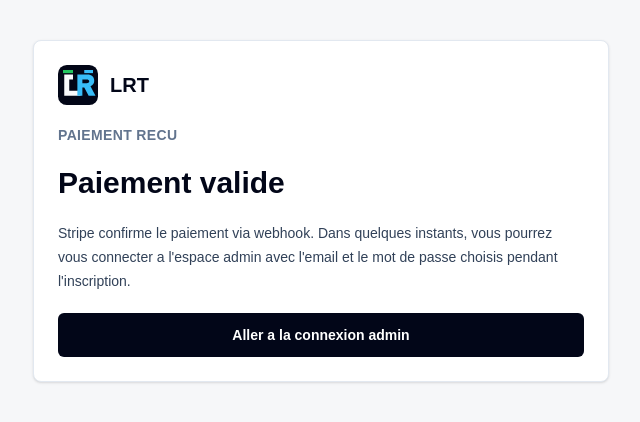
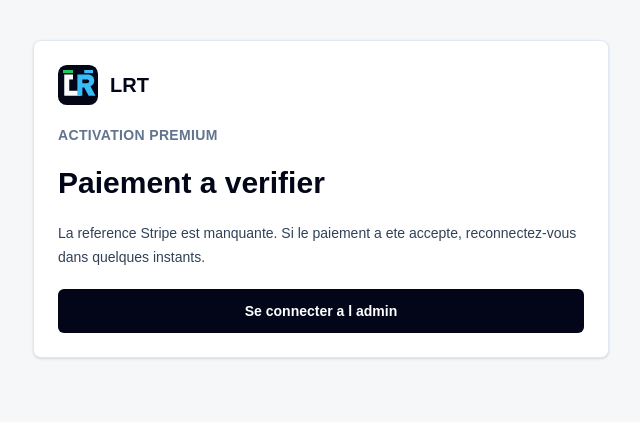
Before and after one commit to rocket111111152442/LRT, a Next.js app: page /pro/merci in a window 1280 px wide. Shown: the top 422 px of the page, without its empty margins (319-959 px from the left). Built offline with nearby package versions, Linux system fonts and the light colour scheme.

Commit message:
Activate pro accounts after Stripe payment

```diff
--- a/src/app/api/stripe/webhook/route.ts
+++ b/src/app/api/stripe/webhook/route.ts
@@ -2,6 +2,7 @@ import { headers } from "next/headers";
 import { NextResponse } from "next/server";
 import Stripe from "stripe";
 import { prisma } from "@/lib/prisma";
+import { activatePaidCheckoutSession } from "@/lib/pro/paymentActivation";
 
 export async function POST(request: Request) {
   const secretKey = process.env.STRIPE_SECRET_KEY;
@@ -32,18 +33,7 @@ export async function POST(request: Request) {
   }
 
   if (event.type === "checkout.session.completed") {
-    const session = event.data.object;
-    const proAccountId = session.metadata?.proAccountId;
-
-    if (proAccountId) {
-      await prisma.proAccount.update({
-        where: { id: proAccountId },
-        data: {
-          paymentStatus: "PAID",
-          stripeSessionId: session.id,
-        },
-      });
-    }
+    await activatePaidCheckoutSession(event.data.object);
   }
 
   if (event.type === "checkout.session.expired") {
--- a/src/app/pro/merci/page.tsx
+++ b/src/app/pro/merci/page.tsx
@@ -1,27 +1,111 @@
 import Link from "next/link";
+import Stripe from "stripe";
 import { LrtLogo } from "@/components/LrtLogo";
+import { activatePaidCheckoutSession } from "@/lib/pro/paymentActivation";
 
-export default function ProThanksPage() {
+export const dynamic = "force-dynamic";
+
+type ProThanksPageProps = {
+  searchParams: Promise<{ session_id?: string }>;
+};
+
+type ConfirmationState = {
+  title: string;
+  message: string;
+  isActive: boolean;
+  accountSlug?: string | null;
+};
+
+async function confirmStripePayment(
+  sessionId?: string,
+): Promise<ConfirmationState> {
+  if (!sessionId) {
+    return {
+      title: "Paiement a verifier",
+      message:
+        "La reference Stripe est manquante. Si le paiement a ete accepte, reconnectez-vous dans quelques instants.",
+      isActive: false,
+    };
+  }
+
+  if (!process.env.STRIPE_SECRET_KEY) {
+    return {
+      title: "Paiement recu",
+      message:
+        "Stripe est revenu vers LRT, mais la cle secrete n est pas configuree cote serveur.",
+      isActive: false,
+    };
+  }
+
+  try {
+    const stripe = new Stripe(process.env.STRIPE_SECRET_KEY);
+    const session = await stripe.checkout.sessions.retrieve(sessionId);
+    const activation = await activatePaidCheckoutSession(session);
+
+    if (activation.ok) {
+      return {
+        title: "Compte pro actif",
+        message:
+          "Le paiement est confirme. Votre compte admin est maintenant debloque.",
+        isActive: true,
+        accountSlug: activation.slug,
+      };
+    }
+
+    return {
+      title: "Paiement en attente",
+      message:
+        "Stripe n a pas encore marque ce paiement comme paye. Attendez quelques secondes, puis rechargez cette page.",
+      isActive: false,
+    };
+  } catch {
+    return {
+      title: "Verification impossible",
+      message:
+        "LRT n a pas pu verifier le paiement Stripe pour le moment. Reessayez dans quelques instants.",
+      isActive: false,
+    };
+  }
+}
+
+export default async function ProThanksPage({
+  searchParams,
+}: ProThanksPageProps) {
+  const { session_id: sessionId } = await searchParams;
+  const confirmation = await confirmStripePayment(sessionId);
+
   return (
     <main className="min-h-screen px-4 py-10 sm:px-6 lg:px-8">
-      <div className="mx-auto grid max-w-xl gap-5 rounded-lg border border-slate-200 bg-white p-6 shadow-sm">
+      <div
+        className={`mx-auto grid max-w-xl gap-5 rounded-lg border bg-white p-6 shadow-sm ${
+          confirmation.isActive ? "border-emerald-200" : "border-slate-200"
+        }`}
+      >
         <LrtLogo />
-        <p className="text-sm font-semibold uppercase tracking-wide text-slate-500">
-          Paiement recu
+        <p
+          className={`text-sm font-semibold uppercase tracking-wide ${
+            confirmation.isActive ? "text-emerald-700" : "text-slate-500"
+          }`}
+        >
+          {confirmation.isActive ? "Activation terminee" : "Activation premium"}
         </p>
         <h1 className="text-3xl font-semibold text-slate-950">
-          Paiement valide
+          {confirmation.title}
         </h1>
         <p className="text-sm leading-6 text-slate-700">
-          Stripe confirme le paiement via webhook. Dans quelques instants, vous
-          pourrez vous connecter a l&apos;espace admin avec l&apos;email et le mot de
-          passe choisis pendant l&apos;inscription.
+          {confirmation.message}
+          {confirmation.accountSlug ? (
+            <>
+              {" "}
+              Compte : <strong>{confirmation.accountSlug}</strong>.
+            </>
+          ) : null}
         </p>
         <Link
           href="/admin/login"
           className="rounded-md bg-slate-950 px-5 py-3 text-center text-sm font-semibold text-white transition hover:bg-slate-800"
         >
-          Aller a la connexion admin
+          Se connecter a l admin
         </Link>
       </div>
     </main>
--- /dev/null
+++ b/src/lib/pro/paymentActivation.ts
@@ -0,0 +1,39 @@
+import Stripe from "stripe";
+import { prisma } from "@/lib/prisma";
+
+type ActivationResult =
+  | { ok: true; slug: string | null }
+  | { ok: false; reason: "missing-account" | "not-paid" };
+
+function getStringField(record: unknown, field: string) {
+  if (typeof record !== "object" || record === null) {
+    return null;
+  }
+
+  const value = (record as Record<string, unknown>)[field];
+  return typeof value === "string" ? value : null;
+}
+
+export async function activatePaidCheckoutSession(
+  session: Stripe.Checkout.Session,
+): Promise<ActivationResult> {
+  const proAccountId = session.metadata?.proAccountId;
+
+  if (!proAccountId) {
+    return { ok: false, reason: "missing-account" };
+  }
+
+  if (session.payment_status !== "paid") {
+    return { ok: false, reason: "not-paid" };
+  }
+
+  const proAccount = await prisma.proAccount.update({
+    where: { id: proAccountId },
+    data: {
+      paymentStatus: "PAID",
+      stripeSessionId: session.id,
+    },
+  });
+
+  return { ok: true, slug: getStringField(proAccount, "slug") };
+}
```
